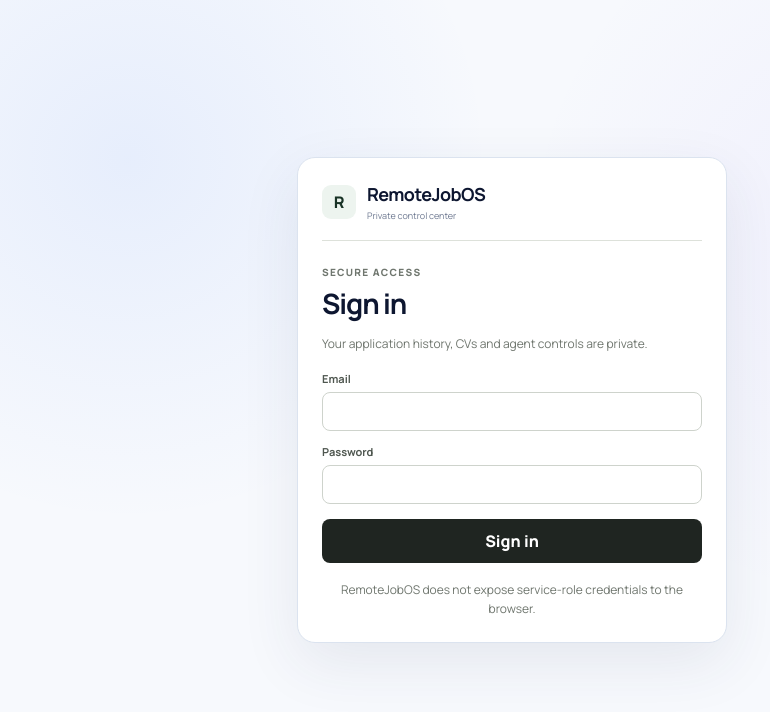
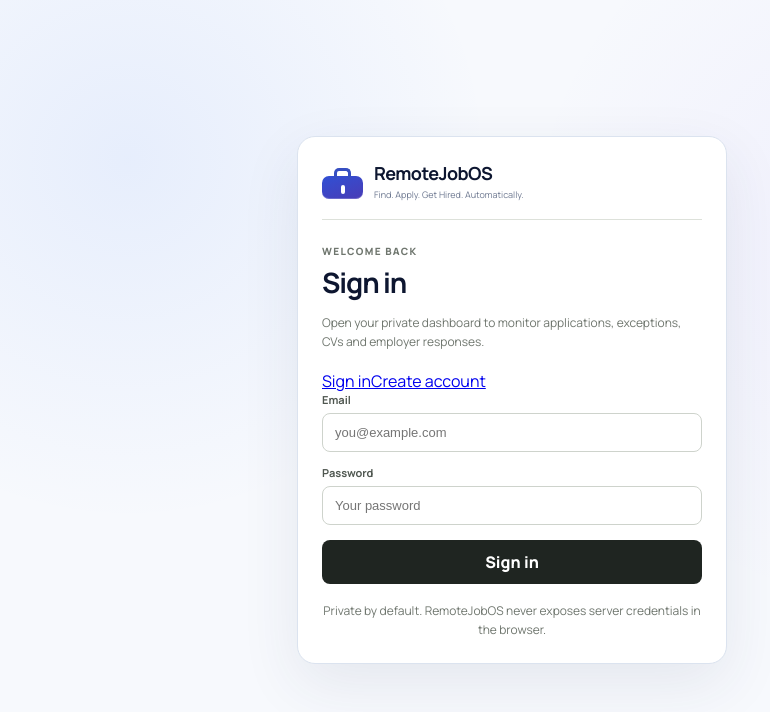
Before and after one commit to emmy16-glitch/RemoteJobOS, a Next.js app in the folder apps/web/: page /login in a window 1280 px wide. Shown: the top 712 px of the page, without its empty margins (128-898 px from the left). Built offline with nearby package versions, Linux system fonts and the light colour scheme; no server answers.

Commit message:
feat(ui): make first-run login and signup clear

```diff
--- a/apps/web/app/login/page.tsx
+++ b/apps/web/app/login/page.tsx
@@ -1,4 +1,4 @@
-import { signIn } from "../auth-actions";
+import { signIn, signUp } from "../auth-actions";
 import { publicSupabaseEnv } from "../../lib/supabase/env";
 
 export const dynamic = "force-dynamic";
@@ -6,33 +6,52 @@
 export default async function LoginPage({
   searchParams
 }: {
-  searchParams: Promise<{ error?: string; next?: string }>;
+  searchParams: Promise<{
+    error?: string;
+    next?: string;
+    mode?: string;
+    created?: string;
+    email?: string;
+  }>;
 }) {
   const params = await searchParams;
   const configured = publicSupabaseEnv().configured;
+  const signup = params.mode === "signup";
 
   return (
     <main className="loginShell">
-      <section className="loginCard">
+      <section className="loginCard loginCardV2">
         <div className="loginBrand">
-          <div className="mark">R</div>
+          <div className="brandMark" aria-hidden="true">
+            <span className="brandHandle" />
+            <span className="brandCase" />
+          </div>
           <div>
             <b>RemoteJobOS</b>
-            <span>Private control center</span>
+            <span>Find. Apply. Get Hired. Automatically.</span>
           </div>
         </div>
 
         <div className="loginCopy">
-          <p className="eyebrow">SECURE ACCESS</p>
-          <h1>Sign in</h1>
+          <p className="eyebrow">{signup ? "CREATE YOUR ACCOUNT" : "WELCOME BACK"}</p>
+          <h1>{signup ? "Start RemoteJobOS" : "Sign in"}</h1>
           <p>
-            Your application history, CVs and agent controls are private.
+            {signup
+              ? "Create your private control-room account. Your prepared career profile will attach automatically when the email matches."
+              : "Open your private dashboard to monitor applications, exceptions, CVs and employer responses."}
           </p>
         </div>
 
         {!configured ? (
           <div className="loginAlert">
-            Supabase Auth is not configured yet. Add the project URL and publishable key to the deployment environment.
+            Supabase Auth is not configured in this deployment yet.
+          </div>
+        ) : null}
+
+        {params.created ? (
+          <div className="loginAlert success">
+            Account created. Check your email if Supabase asks you to confirm it,
+            then sign in.
           </div>
         ) : null}
 
@@ -40,7 +59,19 @@
           <div className="loginAlert error">{params.error}</div>
         ) : null}
 
-        <form action={signIn} className="loginForm">
+        <div className="authSwitch" aria-label="Authentication mode">
+          <a className={!signup ? "active" : ""} href={"/login?next=" + encodeURIComponent(params.next ?? "/")}>
+            Sign in
+          </a>
+          <a
+            className={signup ? "active" : ""}
+            href={"/login?mode=signup&next=" + encodeURIComponent(params.next ?? "/")}
+          >
+            Create account
+          </a>
+        </div>
+
+        <form action={signup ? signUp : signIn} className="loginForm">
           <input type="hidden" name="next" value={params.next ?? "/"} />
 
           <label>
@@ -51,6 +82,8 @@
               autoComplete="email"
               required
               disabled={!configured}
+              defaultValue={params.email ?? ""}
+              placeholder="you@example.com"
             />
           </label>
 
@@ -59,19 +92,36 @@
             <input
               name="password"
               type="password"
-              autoComplete="current-password"
+              autoComplete={signup ? "new-password" : "current-password"}
+              minLength={signup ? 8 : undefined}
               required
               disabled={!configured}
+              placeholder={signup ? "8+ characters" : "Your password"}
             />
           </label>
 
+          {signup ? (
+            <label>
+              <span>Confirm password</span>
+              <input
+                name="confirmPassword"
+                type="password"
+                autoComplete="new-password"
+                minLength={8}
+                required
+                disabled={!configured}
+                placeholder="Repeat your password"
+              />
+            </label>
+          ) : null}
+
           <button type="submit" disabled={!configured}>
-            Sign in
+            {signup ? "Create account" : "Sign in"}
           </button>
         </form>
 
         <p className="loginFoot">
-          RemoteJobOS does not expose service-role credentials to the browser.
+          Private by default. RemoteJobOS never exposes server credentials in the browser.
         </p>
       </section>
     </main>
```
